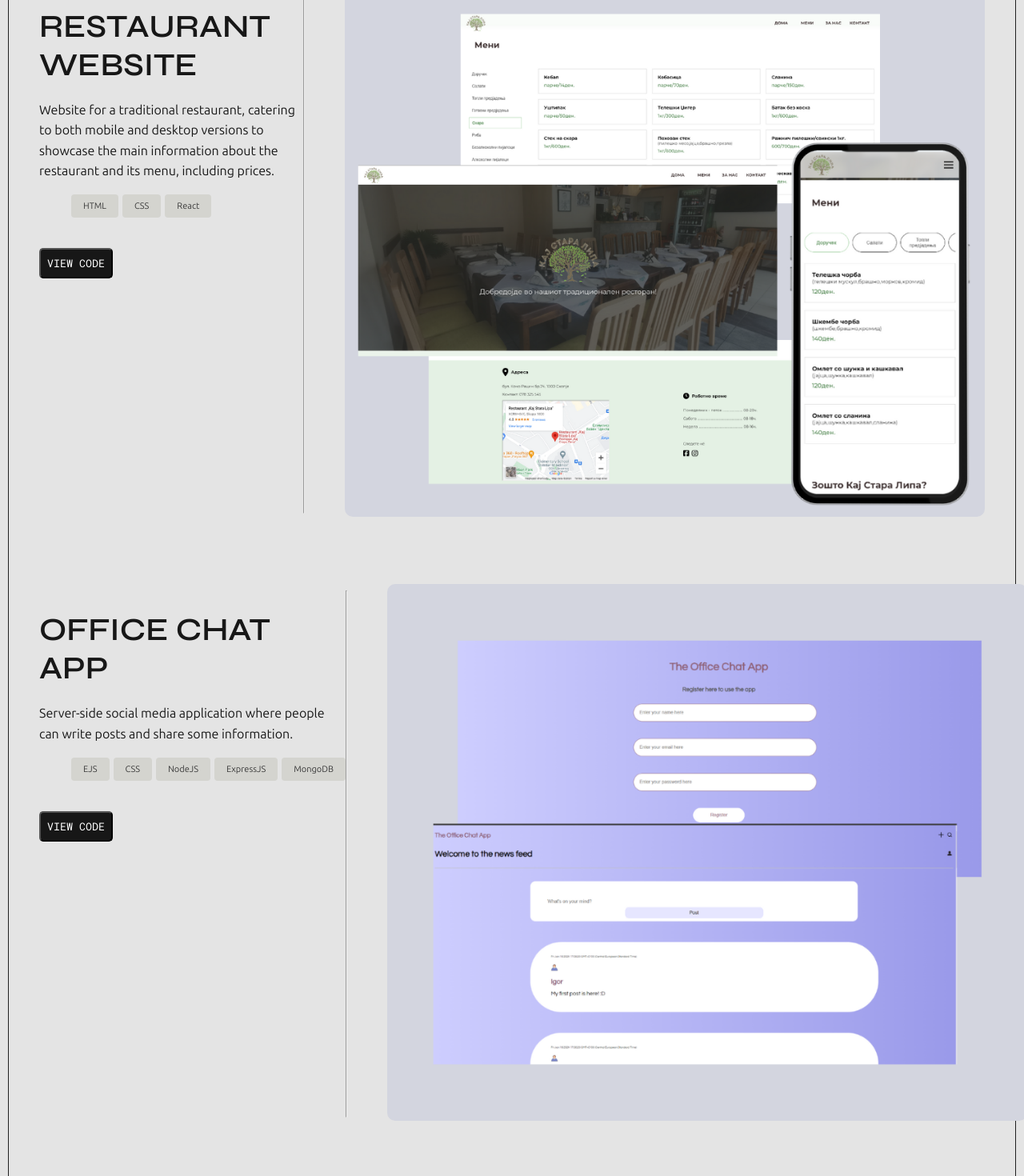
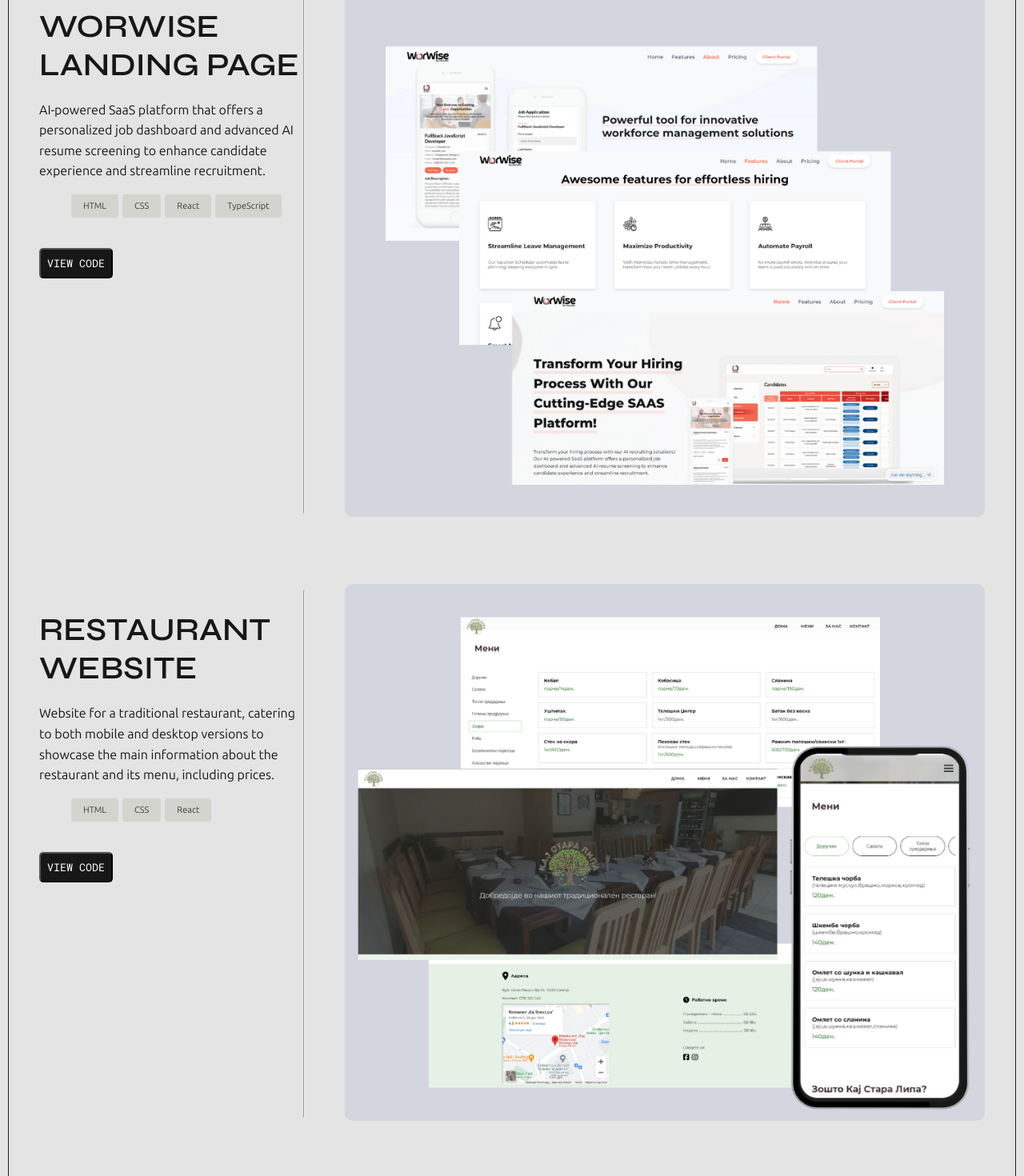
Before and after one commit to aang3la/portfolio_website, a React (Vite) app: page /work in a window 1280 px wide. Shown: the part 1180-2650 px from the top of the page at 80% size. Built offline with nearby package versions, Linux system fonts and the light colour scheme.

Commit message:
added new project

```diff
--- a/src/projects_data.js
+++ b/src/projects_data.js
@@ -1,6 +1,7 @@
 import stock_dolphin from "./assets/project_stock_dolphin.png";
 import restaurant_website from "./assets/restaurant_website.png";
 import office_chatapp from "./assets/office_chatapp.png";
+import worwise from './assets/Worwise.png';
 import acode from "./assets/project_acode.png";
 import portfolio_website from "./assets/portfolio_website.png";
 
@@ -11,6 +12,13 @@ export const projects_data = [
         image: stock_dolphin,
         url: "https://github.com/aang3la/Stock_Dolphin",
         technologies: ["HTML", "CSS", "React", "NodeJS", "ExpressJS", "MongoDB"]
+    },
+    {
+        name: "WorWise Landing Page",
+        description: "AI-powered SaaS platform that offers a personalized job dashboard and advanced AI resume screening to enhance candidate experience and streamline recruitment.",
+        image: worwise,
+        url: "https://github.com/aang3la/WorWise-Landing-Page",
+        technologies: ["HTML", "CSS", "React", "TypeScript"]
     },
     {
         name: "Restaurant Website",
```
Also changed, not shown: src/assets/Worwise.png (added).
